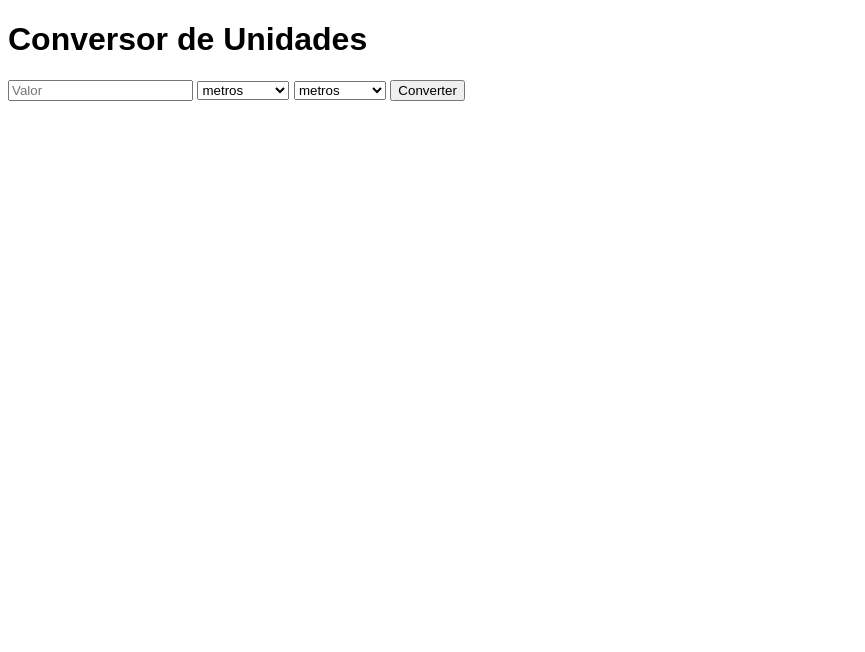
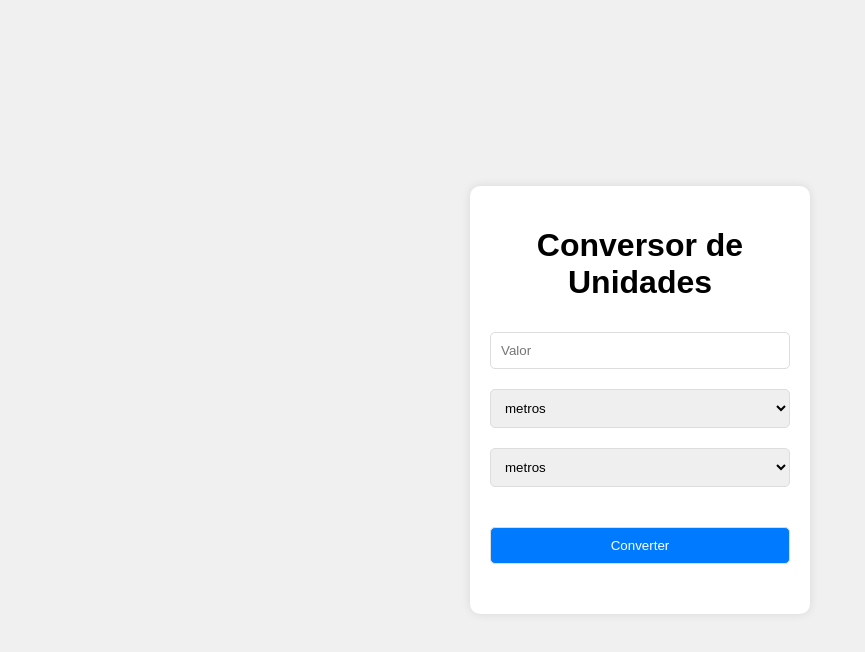
Before and after one commit to jgpampanin/MBA-3DVPR-CoreDevops, a plain HTML site: page index.html in a window 1280 px wide. Shown: the whole page, without its empty margins (0-865 px from the left). Drawn offline with Linux system fonts and the light colour scheme.

Commit message:
Improving app

```diff
--- a/index.html
+++ b/index.html
@@ -4,20 +4,30 @@
     <link rel="stylesheet" type="text/css" href="styles.css">
 </head>
 <body>
+    <div id="conversor">
+        <div id="titulo">
             <h1>Conversor de Unidades</h1>
+        </div>
+        <div id="entrada">
             <input id="valor" type="number" placeholder="Valor">
             <select id="unidadeOrigem">
                 <option value="m">metros</option>
                 <option value="km">quilômetros</option>
                 <option value="cm">centímetros</option>
+                <!-- adicione mais unidades conforme necessário -->
             </select>
             <select id="unidadeDestino">
                 <option value="m">metros</option>
                 <option value="km">quilômetros</option>
                 <option value="cm">centímetros</option>
+                <!-- adicione mais unidades conforme necessário -->
             </select>
+        </div>
+        <div id="saida">
             <button onclick="converter()">Converter</button>
             <p id="resultado"></p>
+        </div>
+    </div>
     <script src="script.js"></script>
 </body>
 </html>
--- a/styles.css
+++ b/styles.css
@@ -1,3 +1,44 @@
 body {
     font-family: Arial, sans-serif;
+    display: flex;
+    justify-content: center;
+    align-items: center;
+    height: 100vh;
+    margin: 0;
+    background-color: #f0f0f0;
 }
+
+#conversor {
+    background-color: #fff;
+    padding: 20px;
+    border-radius: 10px;
+    box-shadow: 0px 0px 10px rgba(0, 0, 0, 0.1);
+    width: 300px;
+}
+
+#titulo, #entrada, #saida {
+    margin-bottom: 20px;
+}
+
+h1 {
+    text-align: center;
+}
+
+input, select, button {
+    margin: 10px 0;
+    padding: 10px;
+    border: 1px solid #ddd;
+    border-radius: 5px;
+    width: 100%;
+    box-sizing: border-box; /* Inclui o padding e a borda na largura total */
+}
+
+button {
+    background-color: #007BFF;
+    color: #fff;
+    cursor: pointer;
+}
+
+button:hover {
+    background-color: #0056b3;
+}
```
Lines whose indentation alone changed are shown as unchanged.
